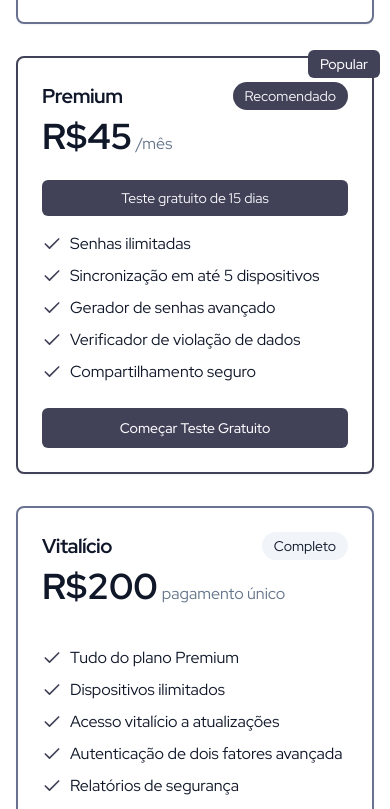
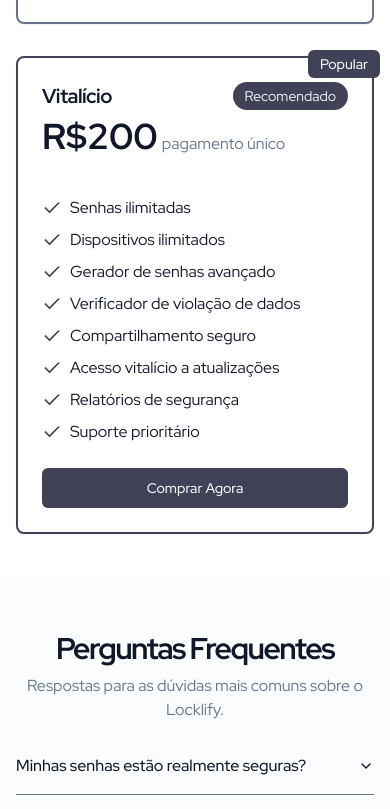
Before and after one commit to aluizio-n/locklify-front, a React (Vite) app: page /landing in a window 390 px wide. Shown: the part 4024-4833 px from the top of the page. Built offline with nearby package versions, Linux system fonts and the light colour scheme.

Commit message:
Refactor: Update pricing section
Update the pricing section to display only the free and lifetime plans, with the lifetime plan marked as "popular" and "recommended".

```diff
--- a/src/components/pricing-button.tsx
+++ b/src/components/pricing-button.tsx
@@ -8,8 +8,8 @@ interface PricingButtonProps extends ButtonProps {
 }
 
 export function PricingButton({
-  plan = "premium",
-  price = "45",
+  plan = "lifetime",
+  price = "200",
   children,
   ...props
 }: PricingButtonProps) {
--- a/src/pages/Landing.tsx
+++ b/src/pages/Landing.tsx
@@ -220,7 +220,7 @@ const Landing = () => {
                 Escolha o plano que melhor atende às suas necessidades.
               </p>
             </div>
-            <div className="grid gap-8 md:grid-cols-2 lg:grid-cols-3 w-full max-w-6xl mt-8">
+            <div className="grid gap-8 md:grid-cols-2 w-full max-w-6xl mt-8">
               {/* Free Plan */}
               <Card className="flex flex-col justify-between border-2 h-full">
                 <CardHeader>
@@ -256,25 +256,22 @@ const Landing = () => {
                 </CardFooter>
               </Card>
 
-              {/* Premium Plan */}
+              {/* Lifetime Plan */}
               <Card className="flex flex-col justify-between border-2 border-primary relative h-full">
                 <div className="absolute top-0 right-0 transform translate-x-2 -translate-y-2 bg-primary text-primary-foreground px-3 py-1 text-sm font-medium rounded-md">
                   Popular
                 </div>
                 <CardHeader>
                   <div className="flex justify-between items-center">
-                    <CardTitle className="text-xl">Premium</CardTitle>
+                    <CardTitle className="text-xl">Vitalício</CardTitle>
                     <div className="inline-block px-3 py-1 text-sm rounded-full bg-primary text-primary-foreground">Recomendado</div>
                   </div>
                   <div className="mt-4 flex items-baseline">
-                    <span className="text-4xl font-bold">R$45</span>
-                    <span className="ml-1 text-muted-foreground">/mês</span>
+                    <span className="text-4xl font-bold">R$200</span>
+                    <span className="ml-1 text-muted-foreground">pagamento único</span>
                   </div>
                 </CardHeader>
                 <CardContent>
-                  <div className="mb-4 bg-primary text-primary-foreground px-3 py-2 rounded-md text-sm">
-                    Teste gratuito de 15 dias
-                  </div>
                   <ul className="space-y-2 mt-4">
                     <li className="flex items-center">
                       <Check className="h-5 w-5 text-primary mr-2" />
@@ -282,7 +279,7 @@ const Landing = () => {
                     </li>
                     <li className="flex items-center">
                       <Check className="h-5 w-5 text-primary mr-2" />
-                      <span>Sincronização em até 5 dispositivos</span>
+                      <span>Dispositivos ilimitados</span>
                     </li>
                     <li className="flex items-center">
                       <Check className="h-5 w-5 text-primary mr-2" />
@@ -296,44 +293,9 @@ const Landing = () => {
                       <Check className="h-5 w-5 text-primary mr-2" />
                       <span>Compartilhamento seguro</span>
                     </li>
-                  </ul>
-                </CardContent>
-                <CardFooter>
-                  <PricingButton className="w-full" plan="premium">
-                    Começar Teste Gratuito
-                  </PricingButton>
-                </CardFooter>
-              </Card>
-
-              {/* Lifetime Plan (previously Business Plan) */}
-              <Card className="flex flex-col justify-between border-2 h-full">
-                <CardHeader>
-                  <div className="flex justify-between items-center">
-                    <CardTitle className="text-xl">Vitalício</CardTitle>
-                    <div className="inline-block px-3 py-1 text-sm rounded-full bg-muted">Completo</div>
-                  </div>
-                  <div className="mt-4 flex items-baseline">
-                    <span className="text-4xl font-bold">R$200</span>
-                    <span className="ml-1 text-muted-foreground">pagamento único</span>
-                  </div>
-                </CardHeader>
-                <CardContent>
-                  <ul className="space-y-2 mt-4">
-                    <li className="flex items-center">
-                      <Check className="h-5 w-5 text-primary mr-2" />
-                      <span>Tudo do plano Premium</span>
-                    </li>
-                    <li className="flex items-center">
-                      <Check className="h-5 w-5 text-primary mr-2" />
-                      <span>Dispositivos ilimitados</span>
-                    </li>
                     <li className="flex items-center">
                       <Check className="h-5 w-5 text-primary mr-2" />
                       <span>Acesso vitalício a atualizações</span>
-                    </li>
-                    <li className="flex items-center">
-                      <Check className="h-5 w-5 text-primary mr-2" />
-                      <span>Autenticação de dois fatores avançada</span>
                     </li>
                     <li className="flex items-center">
                       <Check className="h-5 w-5 text-primary mr-2" />
@@ -346,9 +308,9 @@ const Landing = () => {
                   </ul>
                 </CardContent>
                 <CardFooter>
-                  <Button className="w-full" variant="outline" onClick={() => navigate("/checkout")}>
+                  <PricingButton className="w-full" plan="lifetime" price="200">
                     Comprar Agora
-                  </Button>
+                  </PricingButton>
                 </CardFooter>
               </Card>
             </div>
```
